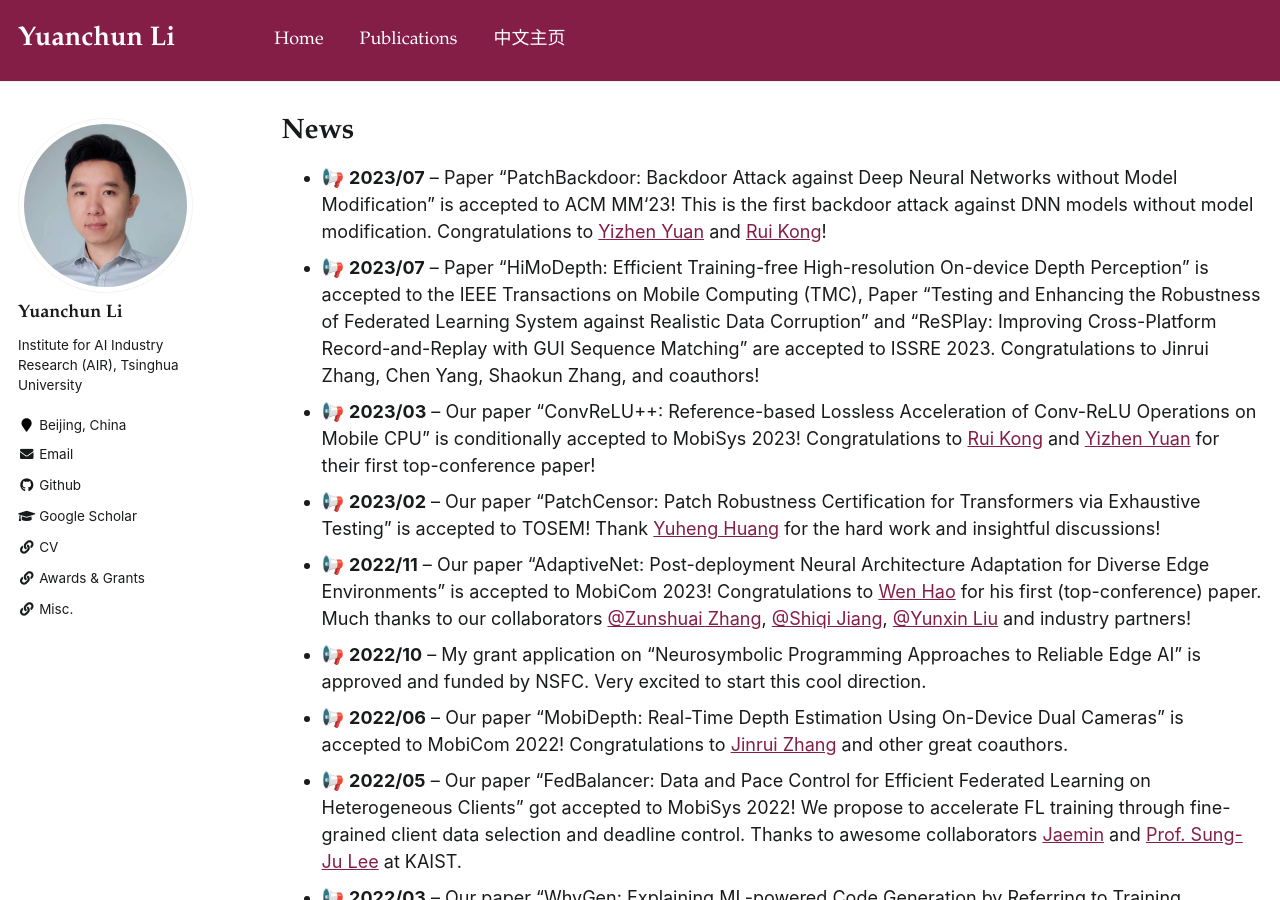
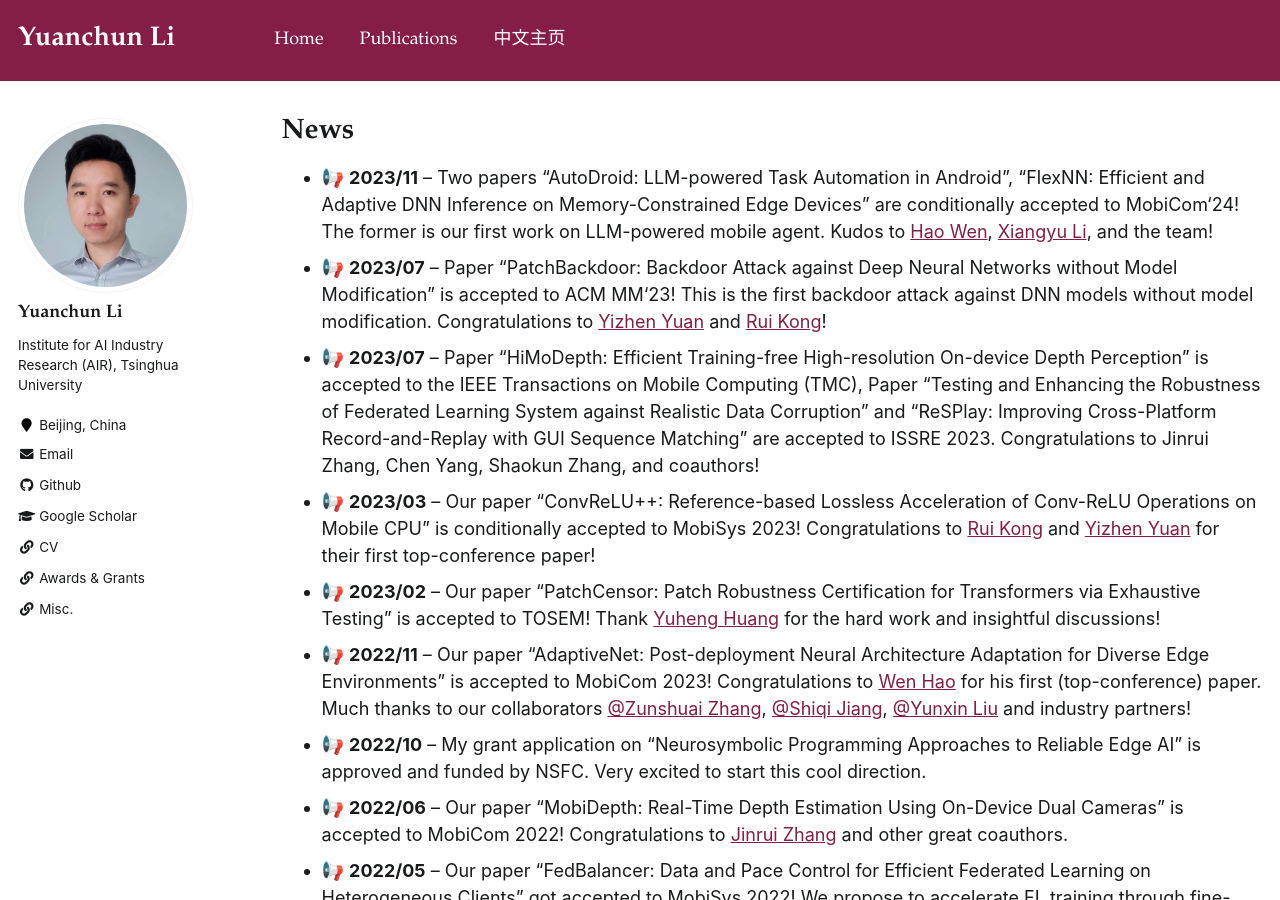
Before and after one commit to yuanchun-li/yuanchun-li.github.io, a Jekyll site: the page built from _pages/news.md, in a window 1280 px wide and 900 px high. Built offline with Jekyll 4.4.1, drawn with Linux system fonts in a browser that asks for light colours.

Commit message:
update news

```diff
--- a/_pages/news.md
+++ b/_pages/news.md
@@ -9,6 +9,7 @@ redirect_from:
 
 {% include base_path %}
 
+- 📢 **2023/11** -- Two papers "AutoDroid: LLM-powered Task Automation in Android", "FlexNN: Efficient and Adaptive DNN Inference on  Memory-Constrained Edge Devices" are conditionally accepted to MobiCom‘24! The former is our first work on LLM-powered mobile agent. Kudos to [Hao Wen](#), [Xiangyu Li](#), and the team!
 - 📢 **2023/07** -- Paper "PatchBackdoor: Backdoor Attack against Deep Neural Networks without Model Modification" is accepted to ACM MM‘23! This is the first backdoor attack against DNN models without model modification. Congratulations to [Yizhen Yuan](https://xaiveryuan.github.io) and [Rui Kong](https://rui-kong.github.io/)!
 - 📢 **2023/07** -- Paper "HiMoDepth: Efficient Training-free High-resolution On-device Depth Perception" is accepted to the IEEE Transactions on Mobile Computing (TMC), Paper "Testing and Enhancing the Robustness of Federated Learning System against Realistic Data Corruption" and "ReSPlay: Improving Cross-Platform Record-and-Replay with GUI Sequence Matching" are accepted to ISSRE 2023. Congratulations to Jinrui Zhang, Chen Yang, Shaokun Zhang, and coauthors!
 - 📢 **2023/03** -- Our paper "ConvReLU++: Reference-based Lossless Acceleration of Conv-ReLU Operations on Mobile CPU" is conditionally accepted to MobiSys 2023! Congratulations to [Rui Kong](https://rui-kong.github.io/) and [Yizhen Yuan](https://xaiveryuan.github.io) for their first top-conference paper!
```
